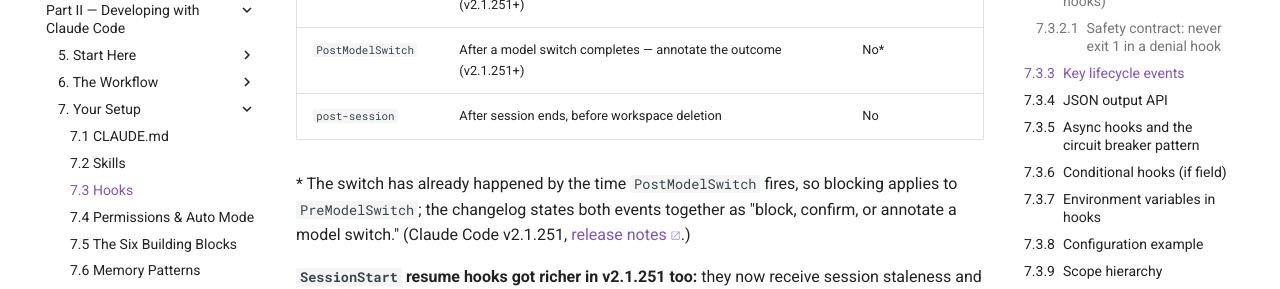
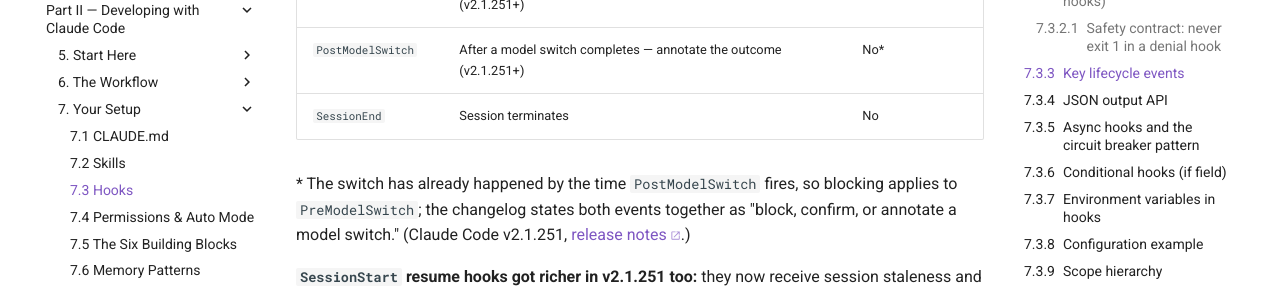
Before and after one commit to lucagattoni/Claude-Loops, an MkDocs documentation site: the page built from docs/12-hooks.md, in a window 1280 px wide and 900 px high, scrolled down 2429 px. Shown: the part 152-441 px from the top of the window. Built offline with MkDocs 1.6.1 and Material for MkDocs 9.7.7, drawn with Linux system fonts in a browser that asks for light colours; comment, search, counter and statistics services are not loaded.

Commit message:
docs(kb): fix 1 claim in 12-hooks (C1)
Fact-check of a doc that had never been checked. 1xhigh.

- [high] I fetched the full official hooks reference (317 KB) myself: `post-session` occurs zero times, while the event table lists `SessionEnd` ("When a session terminates") and `WorktreeRemove`. The only "post-session hook" in the CHANGELOG is Anthropic's internal self-hosted-runner concept.

Sources:
  https://code.claude.com/docs/en/hooks

Each finding was raised by one Sonnet agent, then attacked by two independent
adversarial verifiers (over-correction and source-fidelity lenses) before an Opus
adjudication pass ruled on the collected set. Nothing was deleted for being merely
unsourced.

Gate: `mkdocs build --strict` exits 0 on the complete change set; citation-link
grep clean.

Co-Authored-By: Claude Opus 5 <noreply@anthropic.com>
Claude-Session: https://claude.ai/code/session_01PrdcxuL6rDMdrYyRojqaZL

```diff
--- a/docs/12-hooks.md
+++ b/docs/12-hooks.md
@@ -80,7 +80,7 @@ exit 0  # allow
 | `PostCompact` | After context compaction | No |
 | `PreModelSwitch` | Before a model switch — block, confirm, or annotate it (v2.1.251+) | Yes |
 | `PostModelSwitch` | After a model switch completes — annotate the outcome (v2.1.251+) | No* |
-| `post-session` | After session ends, before workspace deletion | No |
+| `SessionEnd` | Session terminates | No |
 
 \* The switch has already happened by the time `PostModelSwitch` fires, so blocking applies to
 `PreModelSwitch`; the changelog states both events together as "block, confirm, or annotate a
```
